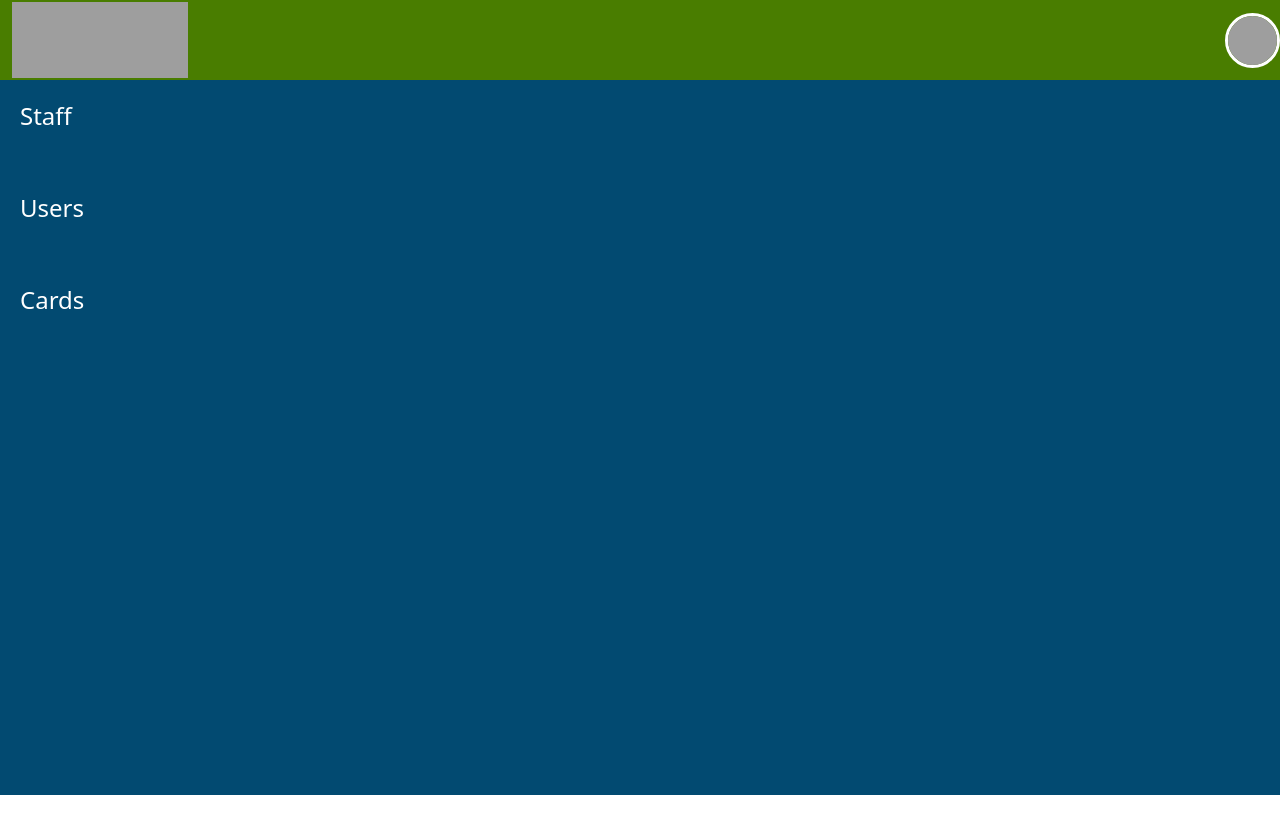
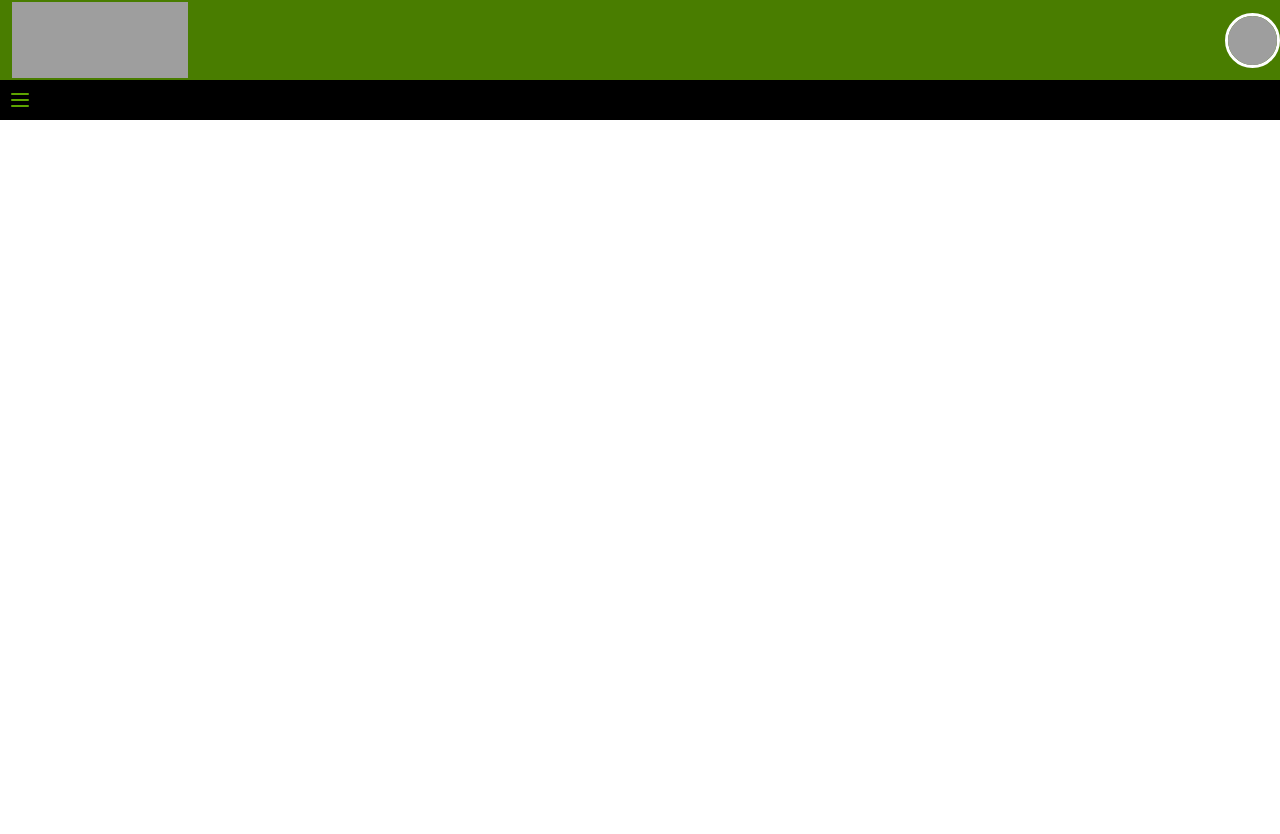
Before and after one commit to Raooph/Fitness-app, a Next.js app: page / in a window 1280 px wide. Shown: the top 834 px of the page. Built offline with nearby package versions, Linux system fonts and the light colour scheme; grey boxes are pictures that could not be loaded.

Commit message:
sidebar completed

```diff
--- a/Components/SideBar/index.tsx
+++ b/Components/SideBar/index.tsx
@@ -1,19 +1,38 @@
+'use client'
 import { links } from '@/Mock/links'
 import Link from 'next/link'
-import React from 'react'
+import React from 'react';
+import { Menu, X } from 'lucide-react';
+import { useState } from 'react';
 
 const SideBar = () => {
+   const [isOpen, setIsOpen] = useState(false);
+  const toggleSidebar = () => {
+    setIsOpen(!isOpen);
+  };
   return (
-     <div className='h-[calc(100vh-85px)] bg-sky-900 flex flex-col  gap-5'>
-      {
-        links.map(({id,title,to})=>{
-            return <div className='text-2xl font-medium text-white p-5 hover:bg-sky-800 cursor-pointer' key={id}>
-                <Link href={to}>{title}</Link>
-            </div>
-        })
-      }
+    <div>
+      <button onClick={toggleSidebar} className="p-2 focus:outline-none text-lime-600 bg-black w-full">
+        {isOpen ? <X size={24} /> : <Menu size={24} />}
+      </button>
+      <div
+        className={`fixed top-0 left-0 h-full w-64 bg-black text-2xl text-lime-700  transform ${
+          isOpen ? 'translate-x-0' : '-translate-x-full'
+        } transition-transform duration-300 ease-in-out z-50`}
+      >
+        <button onClick={toggleSidebar} className="p-2 absolute top-2 right-2">
+          <X size={24} />
+        </button>
+        <nav className="p-4">
+          {links.map(({ id, title, to }) => (
+            <Link key={id} href={to} className="block p-2 hover:bg-white hover:text-black">
+              {title}
+            </Link>
+          ))}
+        </nav>
       </div>
-  )
+    </div>
+  );
 }
 
 export default SideBar
```
